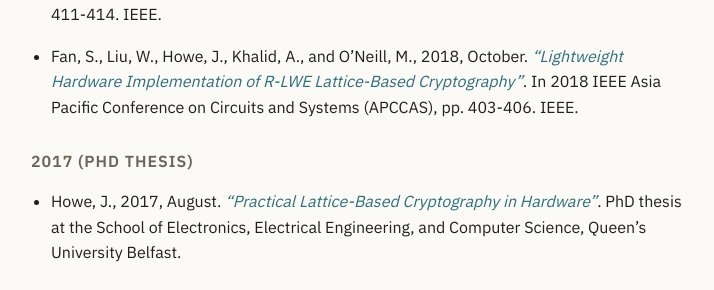
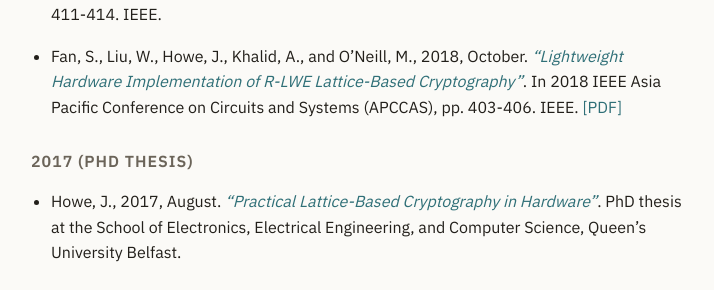
Before and after one commit to jameshoweee/jameshoweee.github.io, a Jekyll site: the page built from papers.md, in a window 1280 px wide and 900 px high, scrolled down 2952 px. Shown: the part 163-453 px from the top of the window, without its empty margins (281-995 px from the left). Built offline with Jekyll 4.4.1, drawn with Linux system fonts in a browser that asks for light colours.

Commit message:
Remove leaked contact details from CV.tex, link free copy of R-LWE paper, drop unused asset
- CV.tex had a commented-out mobile number and postcode still readable in the raw source, even though hidden from the compiled PDF
- files/PID5558993.pdf was an unlinked orphan copy of the already-cited R-LWE paper; renamed and linked as a free copy alongside the IEEE link
- Removed unused public/Venus.png

```diff
--- a/papers.md
+++ b/papers.md
@@ -71,7 +71,7 @@ See [*Google Scholar*](https://scholar.google.co.uk/citations?user=LItUNn4AAAAJ&
 
 * Khalid, A., Rafferty, C., Howe, J., Brannigan, S., Liu, W. and O'Neill, M., 2018, October. [*"Error Samplers for Lattice-Based Cryptography - Challenges, Vulnerabilities, and Solutions"*](https://ieeexplore.ieee.org/document/8605725). In 2018 IEEE Asia Pacific Conference on Circuits and Systems (APCCAS), pp. 411-414. IEEE.
 
-* Fan, S., Liu, W., Howe, J., Khalid, A., and O'Neill, M., 2018, October. [*"Lightweight Hardware Implementation of R-LWE Lattice-Based Cryptography"*](https://ieeexplore.ieee.org/abstract/document/8605630). In 2018 IEEE Asia Pacific Conference on Circuits and Systems (APCCAS), pp. 403-406. IEEE.
+* Fan, S., Liu, W., Howe, J., Khalid, A., and O'Neill, M., 2018, October. [*"Lightweight Hardware Implementation of R-LWE Lattice-Based Cryptography"*](https://ieeexplore.ieee.org/abstract/document/8605630). In 2018 IEEE Asia Pacific Conference on Circuits and Systems (APCCAS), pp. 403-406. IEEE. [[PDF]](files/fan-liu-howe-khalid-oneill-rlwe-2018.pdf)
 
 ### 2017 (PhD Thesis)
 *	Howe, J., 2017, August. [*"Practical Lattice-Based Cryptography in Hardware"*](files/thesis.pdf). PhD thesis at the School of Electronics, Electrical Engineering, and Computer Science, Queen’s University Belfast.
```
Also changed, not shown: public/Venus.png (deleted), 3 other files.
